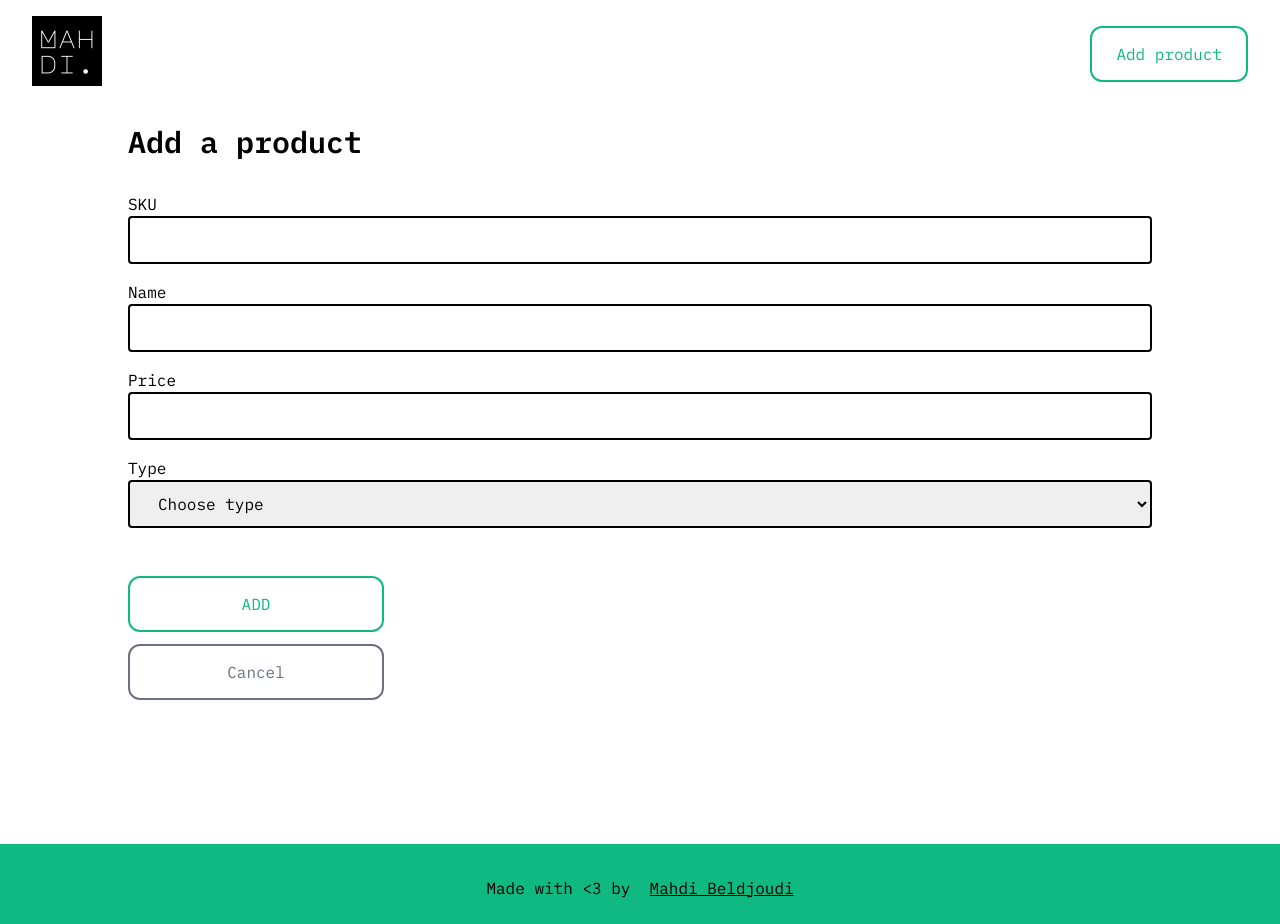
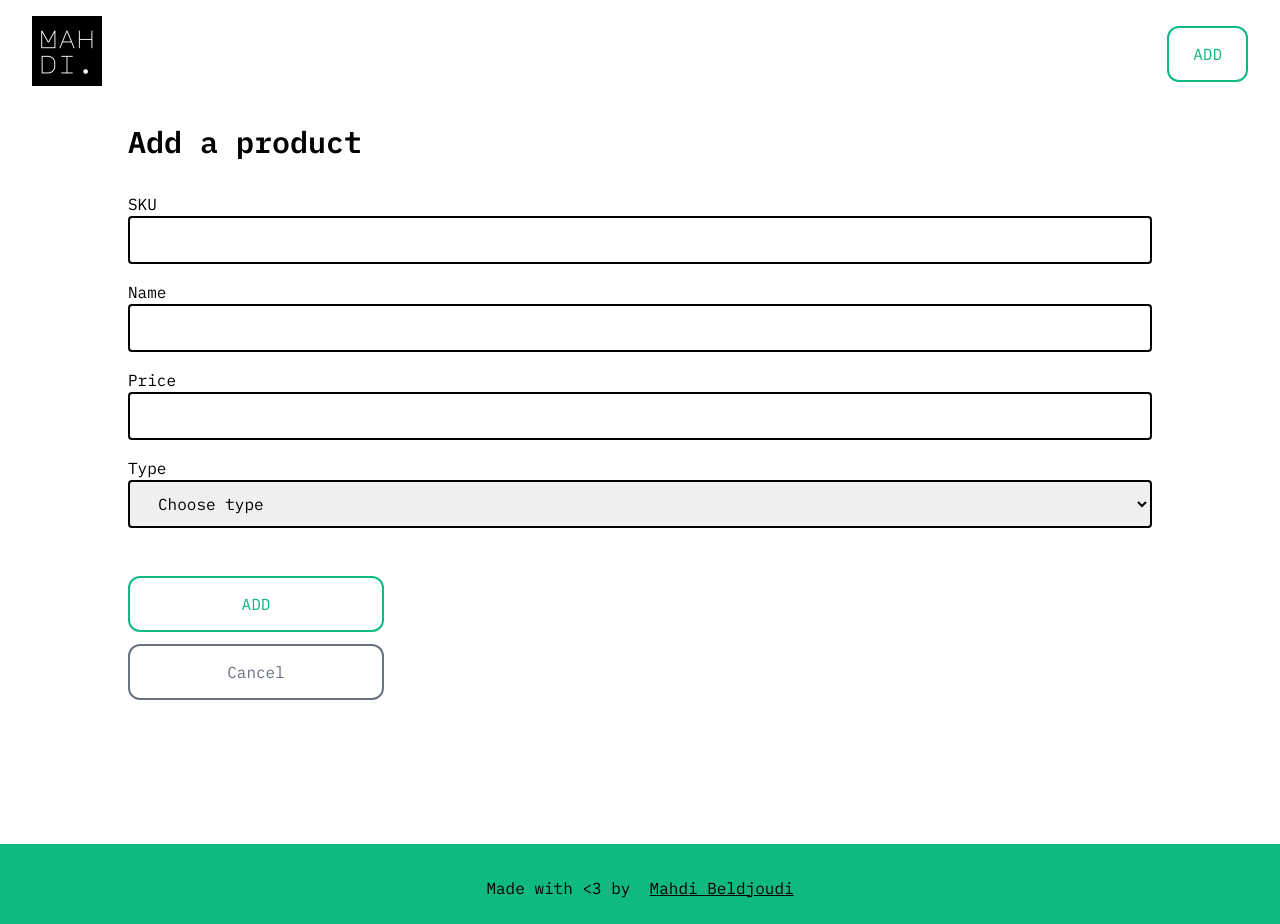
Before and after one commit to MBJ-97/task_frontend, a Next.js app: page /createProduct in a window 1280 px wide. Built offline with nearby package versions, Linux system fonts and the light colour scheme.

Commit message:
rename required fields

```diff
--- a/components/Layout.js
+++ b/components/Layout.js
@@ -4,7 +4,7 @@ import Footer from "./Footer";
 
 export default function Layout({ children }) {
   return (
-    <div>
+    <div className="min-h-screen">
       <Navbar />
       {children}
       <Footer />
--- a/components/Navbar.js
+++ b/components/Navbar.js
@@ -19,7 +19,7 @@ export default function Navbar() {
         <Link href="/createProduct">
           <a>
             <button className="px-6 h-14 text-emerald-500 border-2 border-emerald-500 rounded-xl hover:bg-emerald-500 hover:text-white transition ease-in-out delay-50">
-              Add product
+              ADD
             </button>
           </a>
         </Link>
--- a/pages/createProduct.js
+++ b/pages/createProduct.js
@@ -165,11 +165,12 @@ export default function CreateProduct() {
         {/* Dynamic form inputs come here  */}
         {customPart}
 
-        <input
+        <button
           className="w-1/2 sm:w-1/4 mt-8 px-6 h-14 text-emerald-500 border-2 border-emerald-500 rounded-xl hover:bg-emerald-500 hover:text-white transition ease-in-out delay-50"
           type="submit"
-          value="ADD"
-        />
+        >
+          ADD
+        </button>
         <button
           onClick={handleCancel}
           className="w-1/2 sm:w-1/4 mt-3 px-6 h-14 text-gray-500 border-2 border-gray-500 rounded-xl hover:bg-gray-500 hover:text-white transition ease-in-out delay-50"
```
